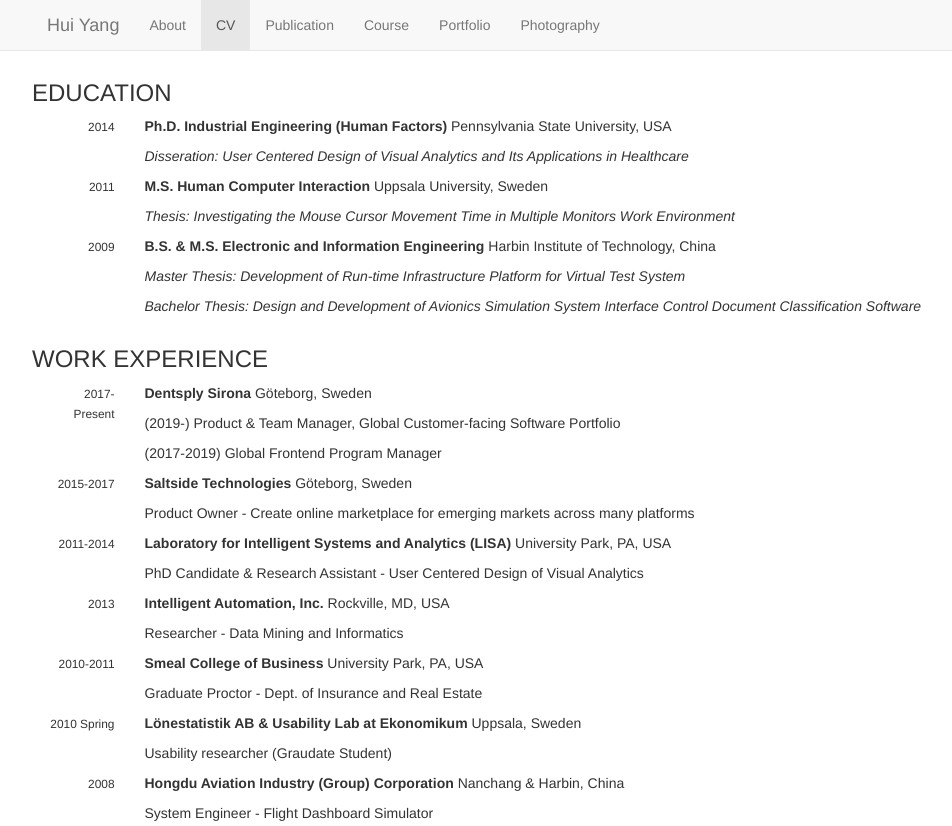
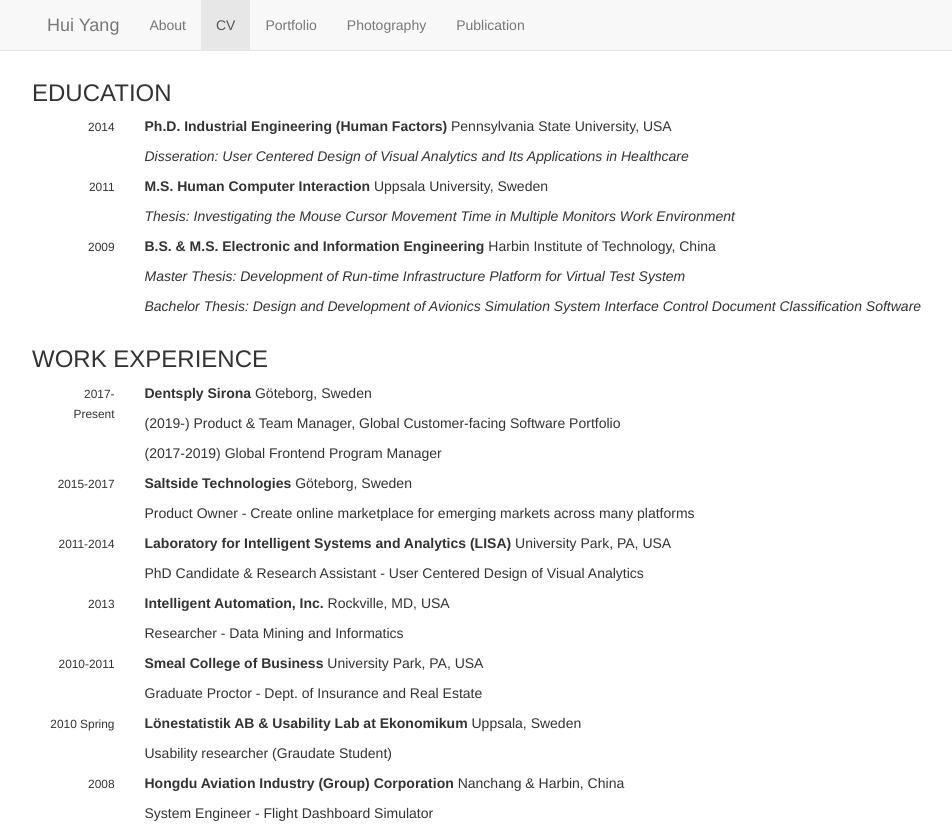
Before and after one commit to yangdahui/yangdahui.github.io, a plain HTML site: page cv.html in a window 1280 px wide. Shown: the top 826 px of the page, without its empty margins (23-975 px from the left). Drawn offline with nearby package versions, Linux system fonts and the light colour scheme.

Commit message:
remove course page link

```diff
--- a/cv.html
+++ b/cv.html
@@ -49,10 +49,9 @@
             <ul class="nav navbar-nav">
               <li><a href="index.html">About</a></li>
               <li class="active"><a href="cv.html">CV</a></li>
-              <li><a href="publication.html">Publication</a></li>
-              <li><a href="course.html">Course</a></li>
               <li><a href="project.html">Portfolio</a></li>
               <li><a href="gallery.html">Photography</a></li>
+              <li><a href="publication.html">Publication</a></li>
 
             </ul>
           </div><!--/.nav-collapse -->
```
